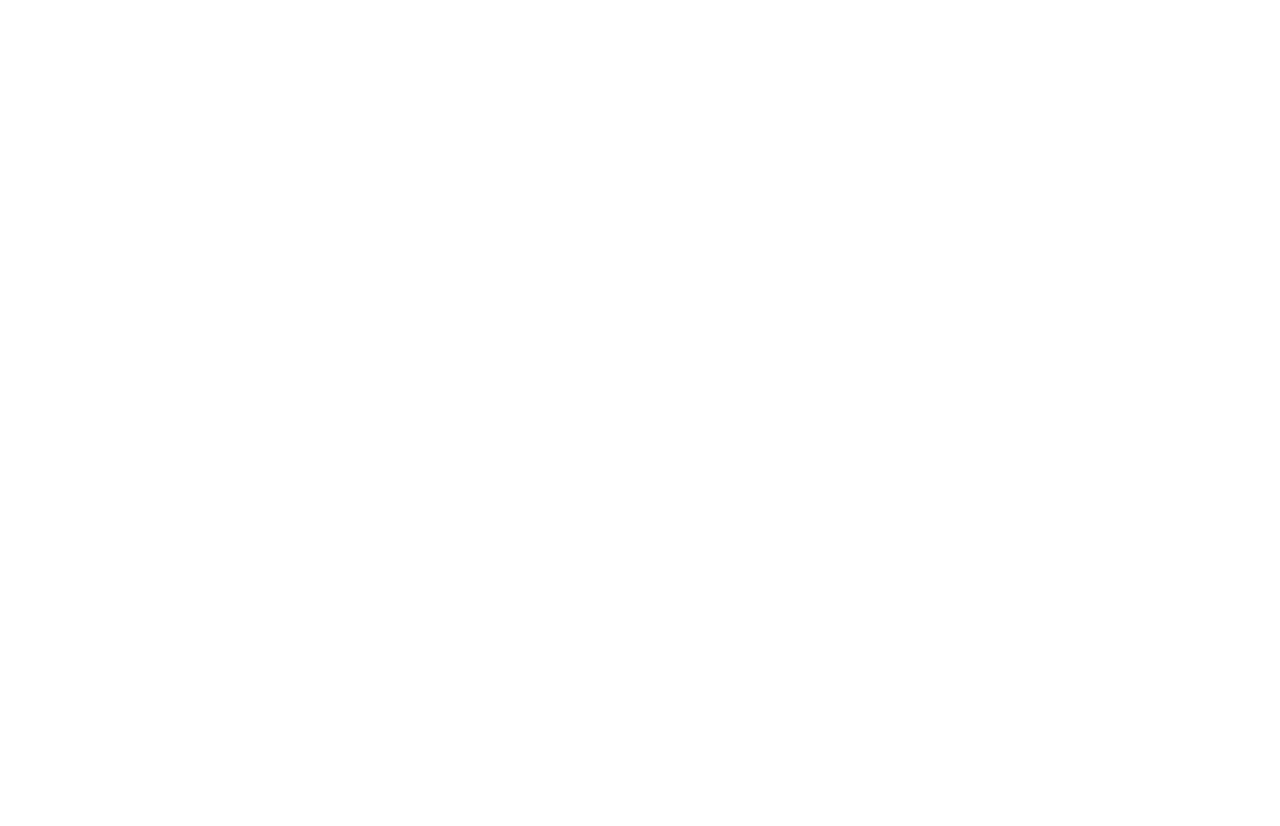
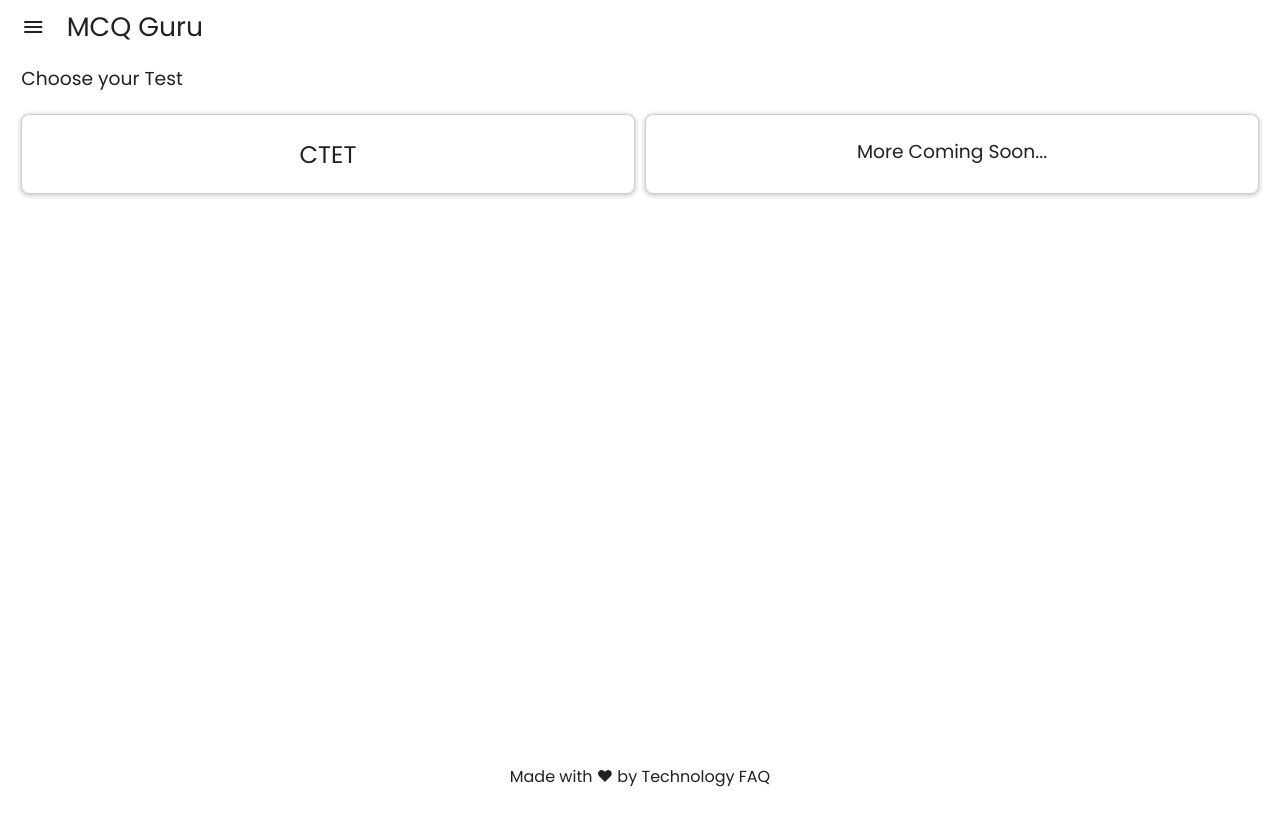
Before and after one commit to hirokbanik/test, a plain HTML site: page index.html in a window 1280 px wide. Before the commit the page ends 800 px from the top, so only its background shows below. Drawn offline with Linux system fonts and the light colour scheme; the site is published under a folder, as on GitHub Pages, so addresses that start at the root find nothing.

Commit message:
Add files via upload

```diff
--- a/index.html
+++ b/index.html
@@ -6,16 +6,16 @@
 
     <title>Svelte app</title>
 
-    <link rel="icon" type="image/png" href="/favicon.png" />
-    <link rel="stylesheet" href="/global.css" />
-    <link rel="stylesheet" href="/bundle.css" />
+    <link rel="icon" type="image/png" href="./bundle.js" />
+    <link rel="stylesheet" href="./global.css" />
+    <link rel="stylesheet" href="./bundle.css" />
     <link
       href="https://fonts.googleapis.com/icon?family=Material+Icons"
       rel="stylesheet"
     />
     <!-- <script src="https://use.fontawesome.com/d55deb96a8.js"></script> -->
 
-    <script defer src="/bundle.js"></script>
+    <script defer src="./bundle.js"></script>
   </head>
 
   <body></body>
```
